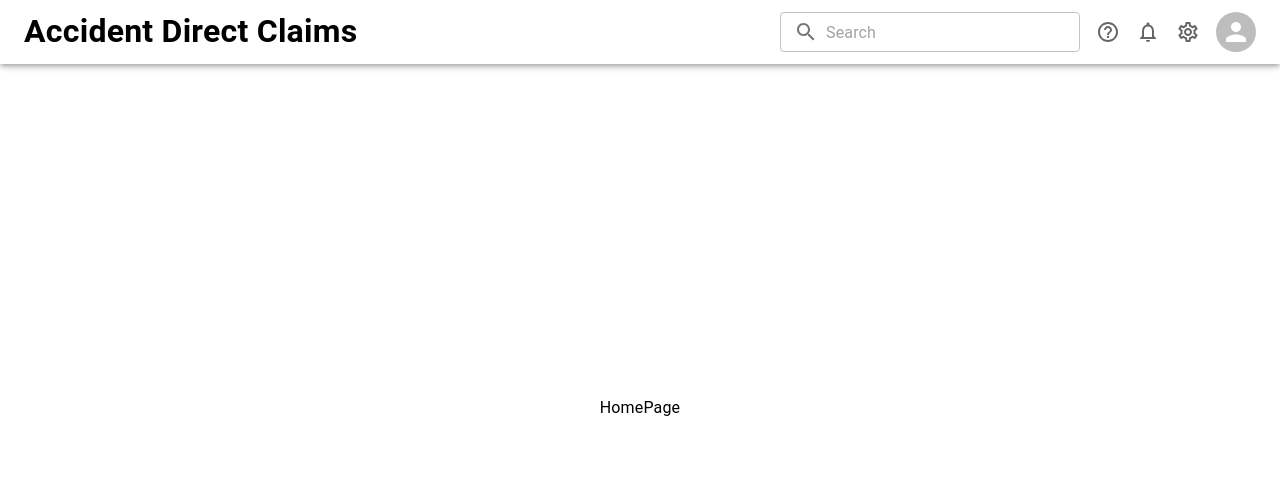
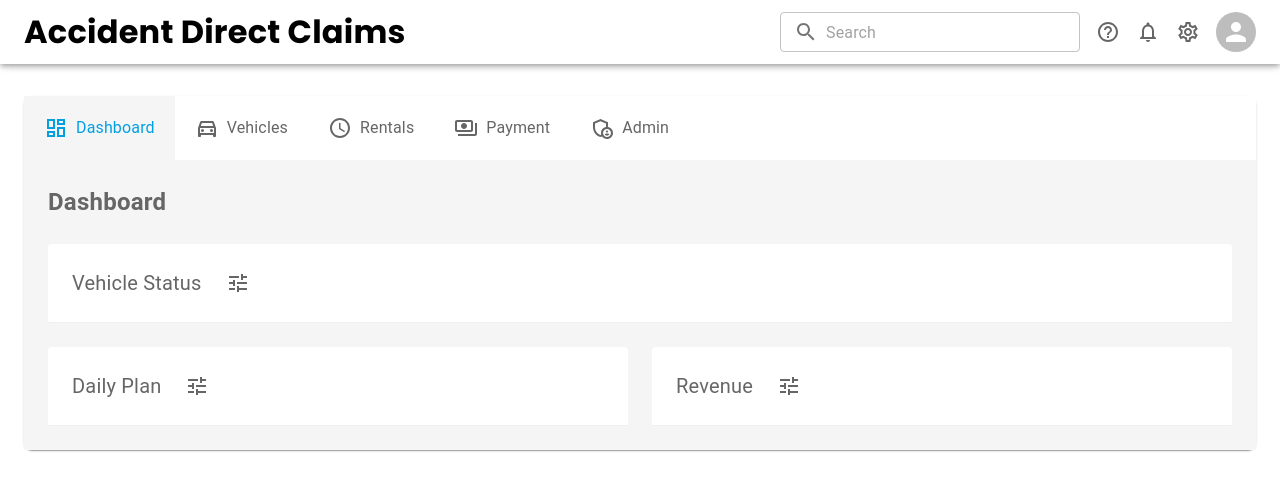
Before and after one commit to Usman241002/ADC, a React (Vite) app in the folder client/: page / in a window 1280 px wide. Shown: the top 490 px of the page. Built offline with nearby package versions, Linux system fonts and the light colour scheme.

Commit message:
Setup layout, sub nav and started template for sub pages

```diff
--- a/client/src/App.tsx
+++ b/client/src/App.tsx
@@ -1,13 +1,21 @@
 import { BrowserRouter, Routes, Route } from "react-router-dom";
-import Home from "./pages/Home";
 import Layout from "./components/Layout";
+import Dashboard from "./pages/Dashboard";
+import Payments from "./pages/Payment";
+import Rentals from "./pages/Rentals";
+import Vehicles from "./pages/Vehicles";
+import Admin from "./pages/Admin";
 
 function App() {
   return (
     <BrowserRouter>
       <Routes>
         <Route element={<Layout />}>
-          <Route path="/" element={<Home />} />
+          <Route path="/" element={<Dashboard />} />
+          <Route path="/payment" element={<Payments />} />
+          <Route path="/rentals" element={<Rentals />} />
+          <Route path="/vehicles" element={<Vehicles />} />
+          <Route path="/admin" element={<Admin />} />
         </Route>
       </Routes>
     </BrowserRouter>
--- a/client/src/components/Layout.tsx
+++ b/client/src/components/Layout.tsx
@@ -1,11 +1,20 @@
 import { Outlet } from "react-router-dom";
 import TopNav from "./TopNav";
+import SubNav from "./SubNav";
+import { Box, Container, Paper } from "@mui/material";
 
 export default function Layout() {
   return (
     <>
       <TopNav />
-      <Outlet />
+      <Container maxWidth="xl" sx={{ marginTop: 12 }}>
+        <Box component={Paper} borderRadius={2}>
+          <SubNav />
+          <Box sx={{ p: 3, backgroundColor: "#F5F5F5" }}>
+            <Outlet />
+          </Box>
+        </Box>
+      </Container>
     </>
   );
 }
--- /dev/null
+++ b/client/src/components/SubNav.tsx
@@ -0,0 +1,69 @@
+import { AppBar, Box, Stack, Toolbar, Typography } from "@mui/material";
+import {
+  DirectionsCarFilledOutlined,
+  DashboardOutlined,
+  ScheduleOutlined,
+  PaymentsOutlined,
+  AdminPanelSettingsOutlined,
+} from "@mui/icons-material";
+import { NavLink } from "react-router-dom";
+
+export default function SubNav() {
+  const subNavItems = [
+    { text: "dashboard", icon: DashboardOutlined },
+    { text: "vehicles", icon: DirectionsCarFilledOutlined },
+    { text: "rentals", icon: ScheduleOutlined },
+    { text: "payment", icon: PaymentsOutlined },
+    { text: "admin", icon: AdminPanelSettingsOutlined },
+  ];
+
+  return (
+    <AppBar
+      position="static"
+      elevation={0}
+      sx={{
+        backgroundColor: "#FFFFFF",
+        padding: 0,
+      }}
+    >
+      <Toolbar disableGutters>
+        <Stack
+          direction="row"
+          sx={{ justifyContent: "start", alignItems: "center" }}
+        >
+          {subNavItems.map((item) => (
+            <Box
+              key={item.text}
+              component={NavLink}
+              to={`/${item.text == "dashboard" ? "" : item.text}`}
+              className={({ isActive }) => (isActive ? "active" : "")}
+              sx={{
+                textDecoration: "none",
+                color: "inherit",
+                "&.active": {
+                  backgroundColor: "#F5F5F5",
+                  "& .MuiTypography-root": { color: "#02A0E1" },
+                  "& .MuiSvgIcon-root": { color: "#02A0E1" },
+                },
+              }}
+            >
+              <Box
+                sx={{
+                  display: "flex",
+                  justifyContent: "flex-start",
+                  alignItems: "center",
+                  p: 2.5,
+                }}
+              >
+                <item.icon sx={{ color: "#666666" }} />
+                <Typography sx={{ color: "#666666", ml: 1 }}>
+                  {item.text.charAt(0).toUpperCase() + item.text.slice(1)}
+                </Typography>
+              </Box>
+            </Box>
+          ))}
+        </Stack>
+      </Toolbar>
+    </AppBar>
+  );
+}
--- a/client/src/components/TopNav.tsx
+++ b/client/src/components/TopNav.tsx
@@ -28,6 +28,7 @@ export default function TopNav() {
             color: "#000000",
             fontStyle: "bold",
             fontSize: "32px",
+            fontFamily: "Poppins",
           }}
         >
           Accident Direct Claims
--- a/client/src/index.css
+++ b/client/src/index.css
@@ -1,12 +1,28 @@
-#root {
+@import url("https://fonts.googleapis.com/css2?family=Poppins:ital,wght@0,100;0,200;0,300;0,400;0,500;0,600;0,700;0,800;0,900;1,100;1,200;1,300;1,400;1,500;1,600;1,700;1,800;1,900&display=swap");
+
+* {
     margin: 0;
     padding: 0;
     box-sizing: border-box;
+}
+
+#root {
     display: flex;
     flex-direction: column;
     align-items: center;
-    justify-content: center;
     height: 100vh;
     width: 100%;
     font-family: "Poppins", sans-serif;
 }
+
+#title {
+    font-size: 1.5rem;
+    color: #666666;
+    font-weight: bold;
+}
+
+#subtitle {
+    font-size: 1.25rem;
+    color: #666666;
+    font-weight: medium;
+}
--- /dev/null
+++ b/client/src/pages/Admin.tsx
@@ -0,0 +1,13 @@
+import { Box, Stack, Typography } from "@mui/material";
+
+export default function Admin() {
+  return (
+    <Stack spacing={3}>
+      <Typography id="title">Admin</Typography>
+
+      <Box>
+        <Typography id="subtitle">Admin</Typography>
+      </Box>
+    </Stack>
+  );
+}
--- /dev/null
+++ b/client/src/pages/Dashboard.tsx
@@ -0,0 +1,60 @@
+import { Box, Stack, Typography } from "@mui/material";
+import { TuneOutlined } from "@mui/icons-material";
+
+export default function Dashboard() {
+  return (
+    <Stack spacing={3}>
+      <Typography id="title">Dashboard</Typography>
+
+      <Box sx={{ backgroundColor: "#FFFFFF", borderRadius: 1 }}>
+        <Box
+          sx={{
+            display: "flex",
+            alignItems: "center",
+            justifyContent: "start",
+            padding: 3,
+            gap: 3,
+            borderBottom: "1px solid #F0F0F0",
+          }}
+        >
+          <Typography id="subtitle">Vehicle Status</Typography>
+          <TuneOutlined sx={{ color: "#666666" }} />
+        </Box>
+      </Box>
+
+      <Stack direction="row" spacing={3}>
+        <Box sx={{ backgroundColor: "#FFFFFF", borderRadius: 1, flex: 1 }}>
+          <Box
+            sx={{
+              display: "flex",
+              alignItems: "center",
+              justifyContent: "start",
+              padding: 3,
+              gap: 3,
+              borderBottom: "1px solid #F0F0F0",
+            }}
+          >
+            <Typography id="subtitle">Daily Plan</Typography>
+            <TuneOutlined sx={{ color: "#666666" }} />
+          </Box>
+        </Box>
+
+        <Box sx={{ backgroundColor: "#FFFFFF", borderRadius: 1, flex: 1 }}>
+          <Box
+            sx={{
+              display: "flex",
+              alignItems: "center",
+              justifyContent: "start",
+              padding: 3,
+              gap: 3,
+              borderBottom: "1px solid #F0F0F0",
+            }}
+          >
+            <Typography id="subtitle">Revenue</Typography>
+            <TuneOutlined sx={{ color: "#666666" }} />
+          </Box>
+        </Box>
+      </Stack>
+    </Stack>
+  );
+}
--- a/client/src/pages/Home.tsx
+++ /dev/null
@@ -1,5 +0,0 @@
-import { Typography } from "@mui/material";
-
-export default function Home() {
-  return <Typography>HomePage</Typography>;
-}
--- /dev/null
+++ b/client/src/pages/Payment.tsx
@@ -0,0 +1,13 @@
+import { Box, Stack, Typography } from "@mui/material";
+
+export default function Payment() {
+  return (
+    <Stack spacing={3}>
+      <Typography id="title">Payment</Typography>
+
+      <Box>
+        <Typography id="subtitle">Payment</Typography>
+      </Box>
+    </Stack>
+  );
+}
--- /dev/null
+++ b/client/src/pages/Rentals.tsx
@@ -0,0 +1,13 @@
+import { Box, Stack, Typography } from "@mui/material";
+
+export default function Rentals() {
+  return (
+    <Stack spacing={3}>
+      <Typography id="title">Rentals</Typography>
+
+      <Box>
+        <Typography id="subtitle">Rentals</Typography>
+      </Box>
+    </Stack>
+  );
+}
--- /dev/null
+++ b/client/src/pages/Vehicles.tsx
@@ -0,0 +1,13 @@
+import { Box, Stack, Typography } from "@mui/material";
+
+export default function Vehicles() {
+  return (
+    <Stack spacing={3}>
+      <Typography id="title">Vehicles</Typography>
+
+      <Box>
+        <Typography id="subtitle">Vehicles</Typography>
+      </Box>
+    </Stack>
+  );
+}
```
